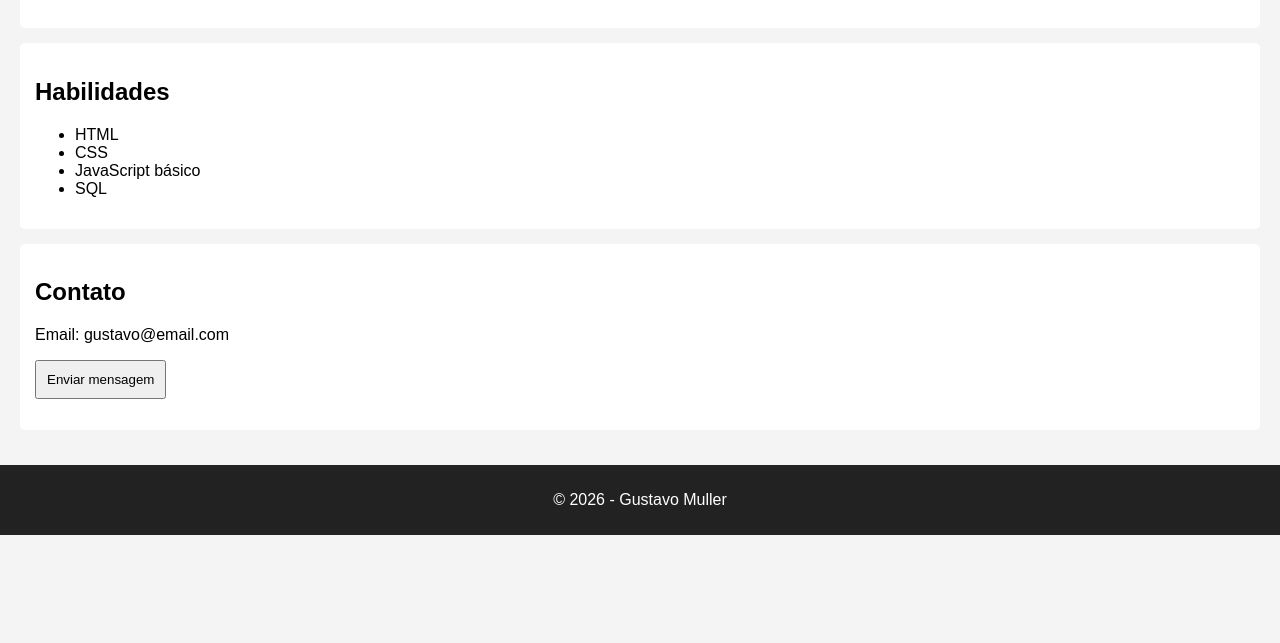
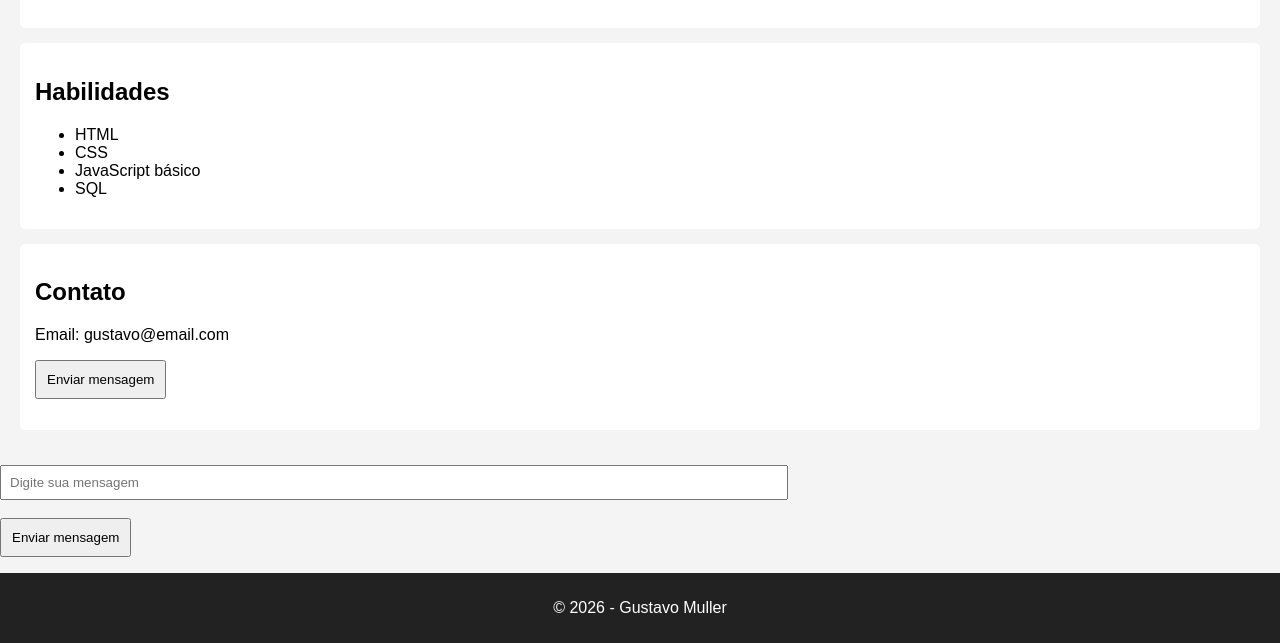
Before and after one commit to Gustavomullersouza/Atividade01Deveops, a plain HTML site: page index.html in a window 1280 px wide. Shown: the part 278-921 px from the top of the page. Before the commit the page ends 813 px from the top, so only its background shows below. Drawn offline with Linux system fonts and the light colour scheme.

Commit message:
Adicionado campo de mensagem com validação em JavaScript

```diff
--- a/index.html
+++ b/index.html
@@ -1,11 +1,13 @@
 <!DOCTYPE html>
 <html lang="pt-BR">
+
 <head>
     <meta charset="UTF-8">
     <meta name="viewport" content="width=device-width, initial-scale=1.0">
     <title>Sobre Mim</title>
     <link rel="stylesheet" href="style.css">
 </head>
+
 <body>
 
     <header>
@@ -16,7 +18,8 @@
     <main>
         <section>
             <h2>Sobre mim</h2>
-      <p>Olá! Meu nome é Gustavo. Estou estudando desenvolvimento e tecnologia, com interesse em aprender cada vez mais sobre programação e sistemas.</p>
+            <p>Olá! Meu nome é Gustavo. Estou estudando desenvolvimento e tecnologia, com interesse em aprender cada vez
+                mais sobre programação e sistemas.</p>
         </section>
 
         <section>
@@ -37,10 +40,16 @@
         </section>
     </main>
 
+    <input type="text" id="mensagemInput" placeholder="Digite sua mensagem">
+    <br><br>
+    <button onclick="mostrarMensagem()">Enviar mensagem</button>
+    <p id="msg"></p>
+
     <footer>
         <p>© 2026 - Gustavo Muller</p>
     </footer>
 
     <script src="script.js"></script>
 </body>
+
 </html>
--- a/script.js
+++ b/script.js
@@ -1,3 +1,10 @@
 function mostrarMensagem() {
-  document.getElementById("msg").innerText = "Mensagem enviada com sucesso!";
+  const mensagem = document.getElementById("mensagemInput").value;
+
+  if (mensagem === "") {
+    document.getElementById("msg").innerText = "Digite uma mensagem!";
+    return;
+  }
+
+  document.getElementById("msg").innerText = "Mensagem enviada: " + mensagem;
 }
--- a/style.css
+++ b/style.css
@@ -33,3 +33,7 @@ footer {
   text-align: center;
   padding: 10px;
 }
+input {
+  padding: 8px;
+  width: 60%;
+}
```
Lines whose indentation alone changed are shown as unchanged.
